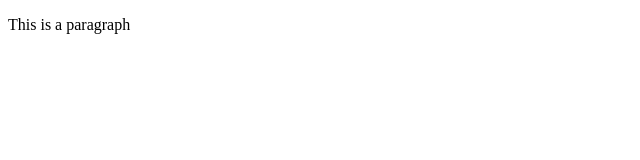
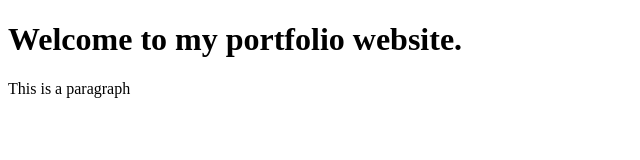
Before and after one commit to omarfarukrgt/afternoon-portfolio, a plain HTML site: page index.html in a window 1280 px wide. Shown: the whole page, without its empty margins (0-640 px from the left). Drawn offline with Linux system fonts and the light colour scheme.

Commit message:
header added

```diff
--- a/index.html
+++ b/index.html
@@ -7,6 +7,11 @@
     <title>Portfolio Website</title>
 </head>
 <body>
+
+    <h1>
+        Welcome to my portfolio website.
+    </h1>
+
     <p>
         This is a paragraph
     </p>
```
